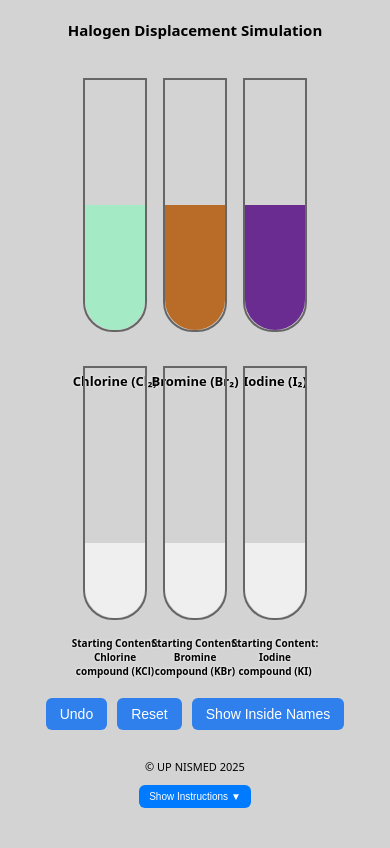
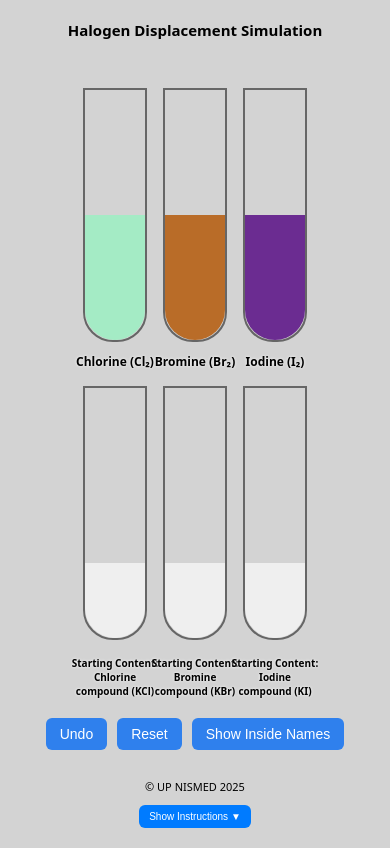
Before and after one commit to hscnismed/halogen-halide-displacement-simulation, a plain HTML site: page index.html in a window 390 px wide. Drawn offline with Linux system fonts and the light colour scheme.

Commit message:
updated for mobile sizing

```diff
--- a/index.html
+++ b/index.html
@@ -29,7 +29,7 @@
             display: flex;
             align-items: flex-start;
             justify-content: space-around;
-            gap: 5px;
+            gap: 10px;
             margin-top: 10px;
         }
 
@@ -37,12 +37,13 @@
         .group {
             display: flex;
             gap: 28px;
-            margin-top: 10px;
+            /* margin-top: 10px; */
             align-items: flex-start;
         }
 
         .tube {
             position: relative;
+            margin-top: 20px;
             width: 60px;
             height: 250px;
             border: 2px solid #666;
@@ -65,17 +66,18 @@
 
         .base-label {
             position: absolute;
-            bottom: -60px;
+            bottom: -30px;
             width: 150%;
             text-align: center;
             font-weight: 700;
-            font-size: 13px;
+            font-size: 12px;
             color: black;
             text-shadow: 0 0 3px #fff;
             /* background-color: white; */
         }
 
         .compound-label {
+            bottom: -60px;
             font-size: 10px;
         }
 
```
